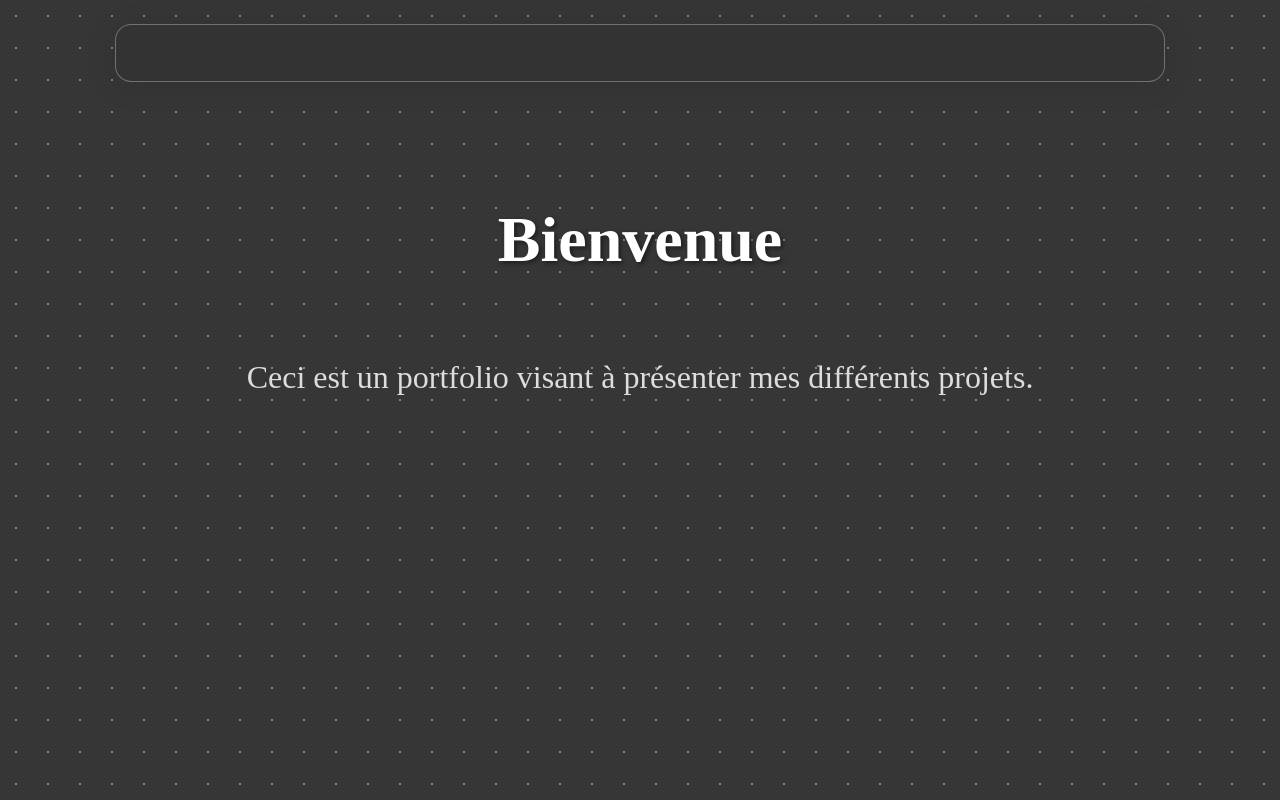
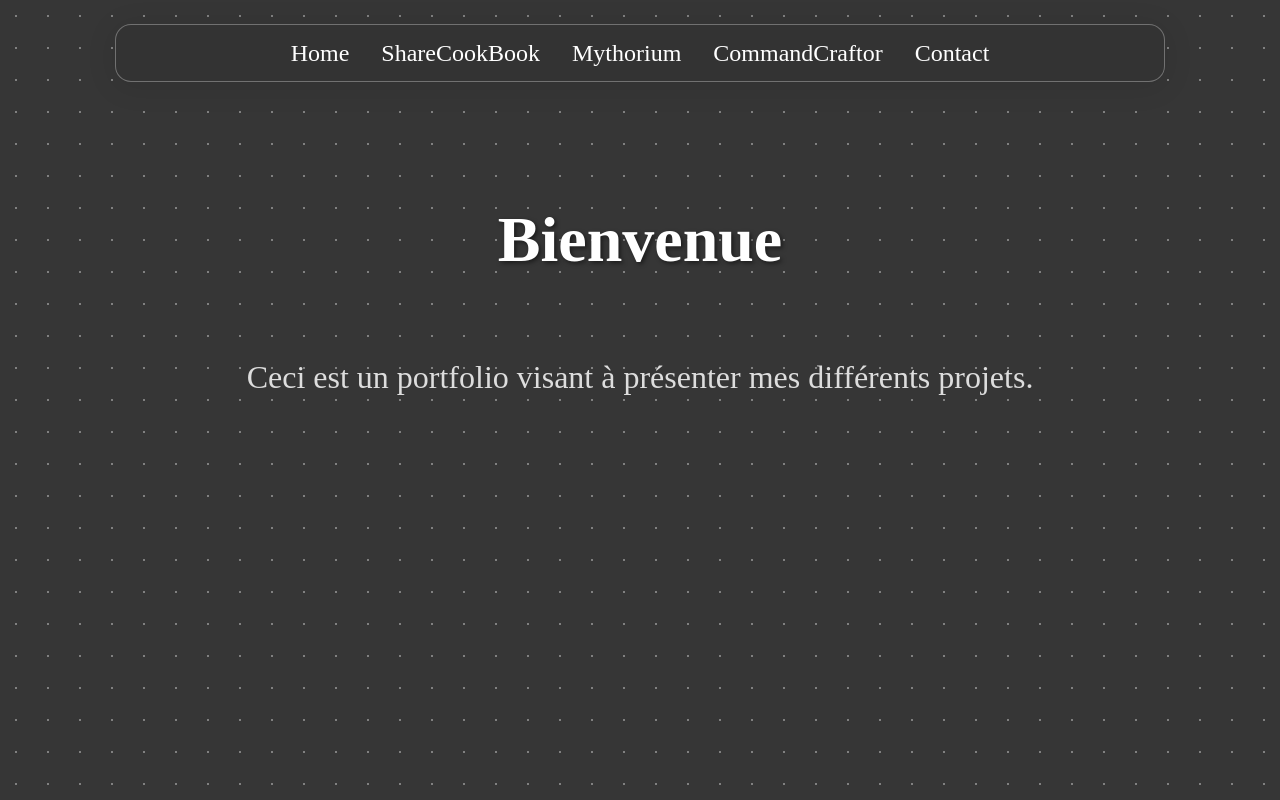
Before and after one commit to stbn1699/ebasson.fr, a React (Create React App) app: page / in a window 1280 px wide. Built offline with nearby package versions, Linux system fonts and the light colour scheme.

Commit message:
fix: header resÃponsive

```diff
--- a/src/components/Header.tsx
+++ b/src/components/Header.tsx
@@ -22,15 +22,26 @@ const Header: React.FC = () => {
 	return (
 		<header>
 			<nav>
-				<div className="menu-container">
-					{isMobile ? (
-						<button onClick={() => setIsMenuOpen(!isMenuOpen)} className="menu-button">
+				{isMobile ? (
+					<div className="menu-container">
+						<button onClick={() => setIsMenuOpen(!isMenuOpen)} className={`menu-button ${isMenuOpen ? "active" : ""}`}>
 							<FontAwesomeIcon icon={isMenuOpen ? faTimes : faBars}/>
 						</button>
-					) : null}
-				</div>
-				{isMobile && isMenuOpen && (
-					<div className="menu-box">
+					</div>
+				) : null}
+				{isMobile && (
+					<div className={`menu-box ${isMenuOpen ? "" : "hidden"}`}>
+						<ul>
+							<li><Link to="/">Home</Link></li>
+							<li><Link to="/shareCookBook">ShareCookBook</Link></li>
+							<li><Link to="/mythorium">Mythorium</Link></li>
+							<li><Link to="/commandCraftor">CommandCraftor</Link></li>
+							<li><Link to="/contact">Contact</Link></li>
+						</ul>
+					</div>
+				)}
+				{!isMobile && (
+					<div className="menu-box-desktop">
 						<ul>
 							<li><Link to="/">Home</Link></li>
 							<li><Link to="/shareCookBook">ShareCookBook</Link></li>
--- a/src/styles/Header.css
+++ b/src/styles/Header.css
@@ -10,6 +10,12 @@ header {
 	height:          3vh;
 	justify-content: space-between;
 	margin:          3vh 9vw;
+}
+
+nav {
+	display:         flex;
+	justify-content: center;
+	width:           100%;
 }
 
 nav ul {
@@ -38,16 +44,25 @@ nav ul li a {
 	display:         flex;
 	flex-grow:       1;
 	justify-content: flex-end;
+	margin-right:    1rem;
 }
 
 .menu-box {
 	background:    rgba(0, 0, 0, 0.8);
 	border-radius: 8px;
+	opacity:       1;
 	padding:       1rem;
 	position:      absolute;
 	right:         9vw;
-	top:           6vh;
+	top:           10vh;
+	transition:    opacity 0.3s ease, visibility 0.3s ease;
+	visibility:    visible;
 	width:         200px;
+}
+
+.menu-box.hidden {
+	opacity:    0;
+	visibility: hidden;
 }
 
 .menu-box ul {
@@ -74,5 +89,10 @@ nav ul li a {
 		color:      white;
 		cursor:     pointer;
 		font-size:  2rem;
+		transition: transform 0.3s ease;
+	}
+
+	.menu-button.active {
+		transform: rotate(90deg);
 	}
 }
```
Also changed, not shown: 1 other file (tests, documents, lock files or other folders).
